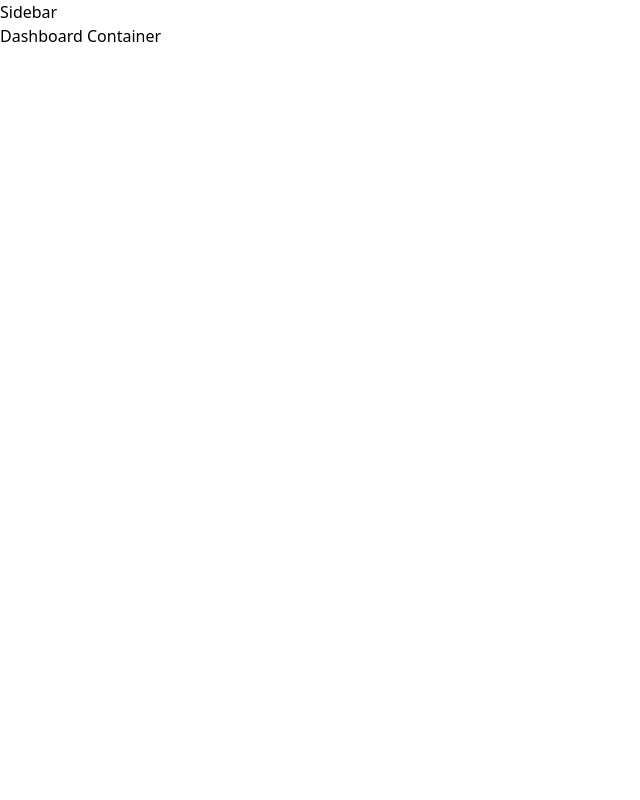
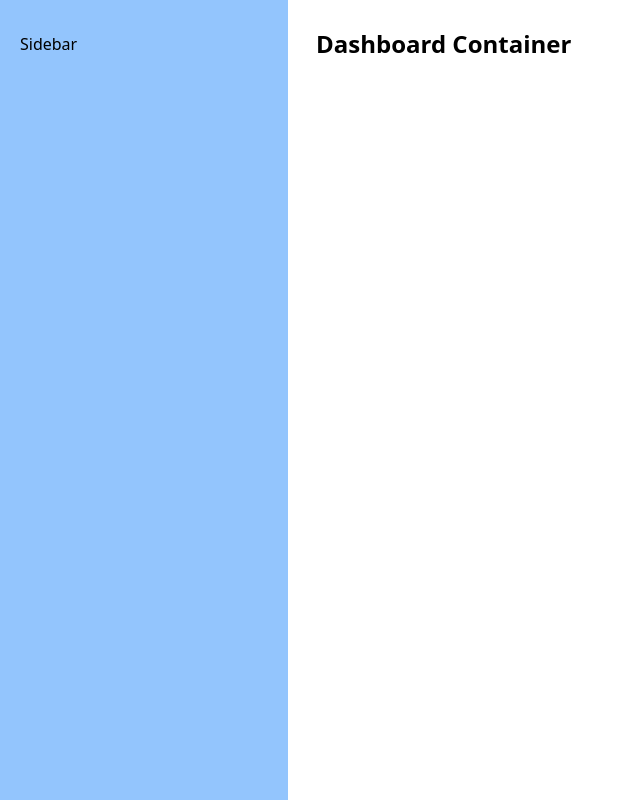
Before and after one commit to AvielO/avlprog, a React (Vite) app: page /dashboard in a window 1280 px wide. Shown: the whole page, without its empty margins (0-640 px from the left). Built offline with nearby package versions, Linux system fonts and the light colour scheme.

Commit message:
react icon library installed

```diff
--- a/package.json
+++ b/package.json
@@ -14,6 +14,7 @@
     "@types/react-router-dom": "^5.3.3",
     "react": "^18.3.1",
     "react-dom": "^18.3.1",
+    "react-icons": "^5.4.0",
     "react-router": "^7.0.2",
     "react-router-dom": "^7.0.2"
   },
--- a/src/App.tsx
+++ b/src/App.tsx
@@ -3,11 +3,12 @@ import Sidebar from "./Components/Sidebar/Sidebar";
 
 const App = () => {
   return (
-    <>
+    <div className="flex">
       <Sidebar />
-      <Outlet />
-      {/* Footer */}
-    </>
+      <div className="p-7">
+        <Outlet />
+      </div>
+    </div>
   );
 };
 
--- a/src/Components/Sidebar/Sidebar.tsx
+++ b/src/Components/Sidebar/Sidebar.tsx
@@ -1,5 +1,5 @@
 const Sidebar = () => {
-  return <div>Sidebar</div>;
+  return <div className="bg-blue-300 h-screen p-5 pt-8 w-72">Sidebar</div>;
 };
 
 export default Sidebar;
--- a/src/Pages/DashboardPage/DashboardPage.tsx
+++ b/src/Pages/DashboardPage/DashboardPage.tsx
@@ -1,5 +1,5 @@
 const DashboardPage = () => {
-  return <div>Dashboard Container</div>;
+  return <div className="text-2xl font-semibold">Dashboard Container</div>;
 };
 
 export default DashboardPage;
```
Also changed, not shown: 1 other file (tests, documents, lock files or other folders).
